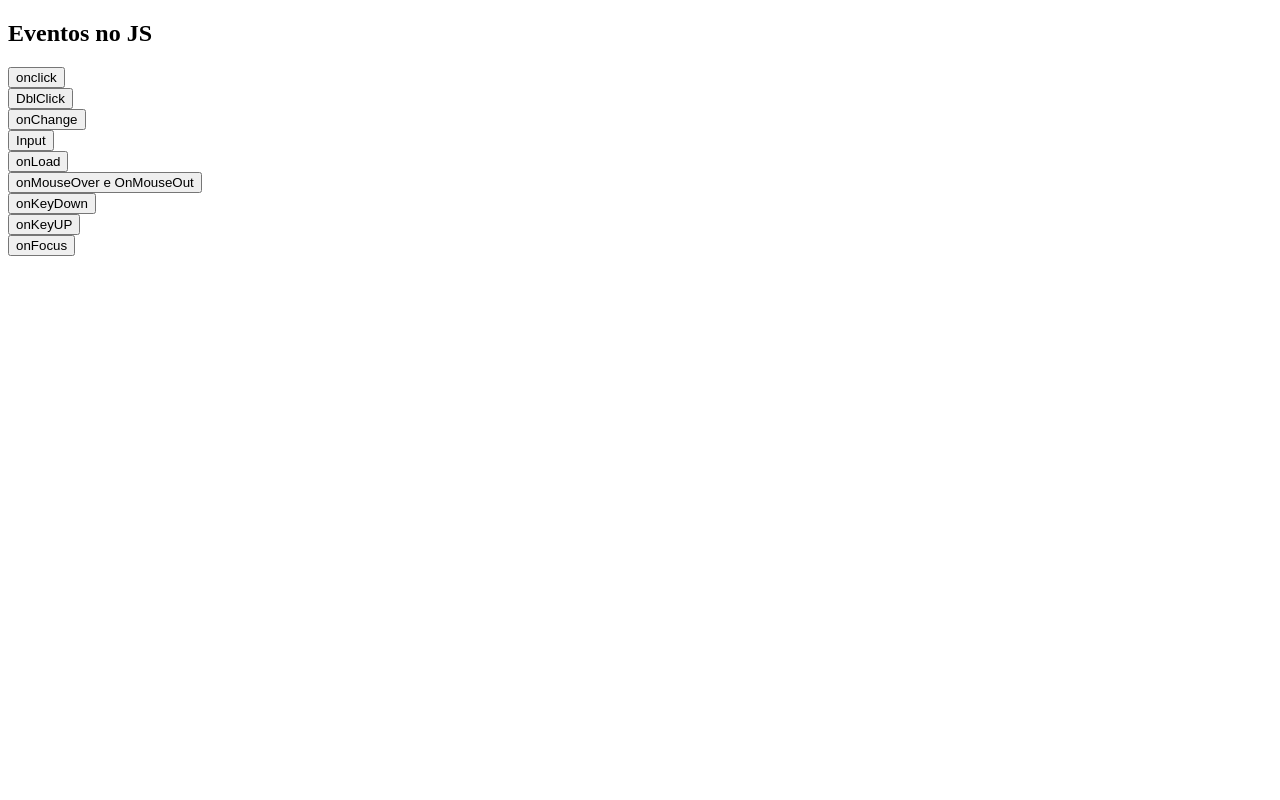
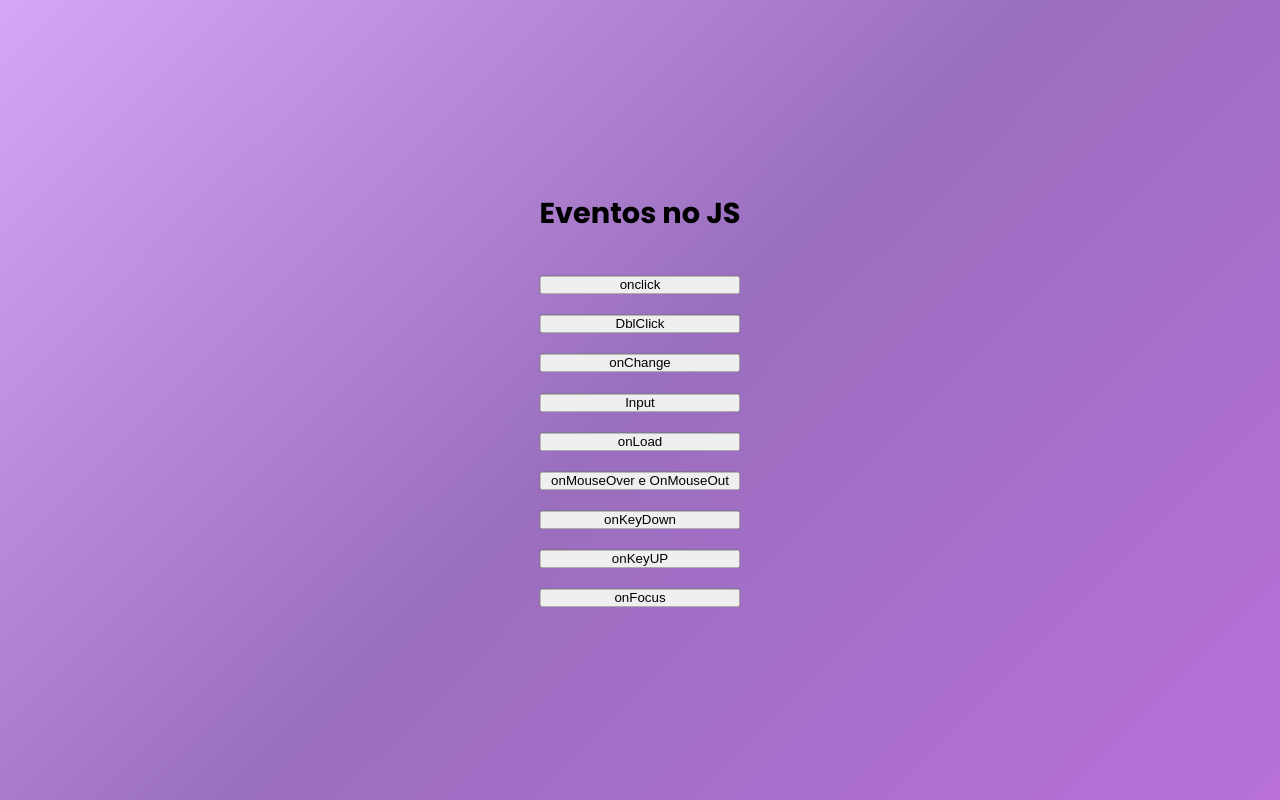
Before and after one commit to LeonardoPSilva1/3DS-JS, a plain HTML site: page js/evento no js/index.html in a window 1280 px wide. Drawn offline with Linux system fonts and the light colour scheme.

Commit message:
Adicionando css

```diff
--- /dev/null
+++ b/js/evento no js/css/style.css
@@ -0,0 +1,42 @@
+@import url('https://fonts.googleapis.com/css2?family=Abril+Fatface&family=Poppins:wght@300;400;500;600;700;800&display=swap');
+
+*{
+    margin: 0;
+    padding: 0;
+}
+body{
+    width: 100%;
+    height: 100vh;
+    background: linear-gradient(-45deg, #b86fda, #9a6ebe, #d5a6f5);
+}
+#form{
+    position: relative;
+    top: 50%;
+    left: 50%;
+    transform: translate(-50%, -50%);
+    border-radius: 10px;
+    padding: 60px;
+    width: max-content;
+    align-items: center;
+}
+.title{
+    font-size: 1.8em;
+    margin-bottom: 10%;
+    font-family: 'Poppins', sans-serif;
+}
+
+#btn{
+    margin-top: 10%;
+    width: 100%;
+    text-align: center;
+}
+#btn button{
+    background: rgb(240, 198, 198);
+    width: 100%;
+    height: 40px;
+    border: none;
+    font-size: 1.2em;
+    font-family: 'poppins', sans-serif;
+    border-radius: 20px;
+    cursor: pointer;
+}
--- a/js/evento no js/index.html
+++ b/js/evento no js/index.html
@@ -4,27 +4,28 @@
     <meta charset="UTF-8">
     <meta http-equiv="X-UA-Compatible" content="IE=edge">
     <meta name="viewport" content="width=device-width, initial-scale=1.0">
-    <title>Document</title>
+    <title>Aula de Eventos em JavaScript</title>
+    <link rel="stylesheet" href="./css/style.css">
 </head>
 <body>
     <div id="form">
         <h2 class="title">Eventos no JS</h2>
-            <button onclick="window.location.href='onclick.html'">onclick</button>
+            <button id="btn" onclick="window.location.href='onclick.html'">onclick</button>
         <br>
-            <button onclick="window.location.href='dblClink.html'">DblClick</button>
+            <button id="btn" onclick="window.location.href='dblClink.html'">DblClick</button>
         <br>
-            <button onclick="window.location.href='onchange.html'">onChange</button>
+            <button id="btn" onclick="window.location.href='onchange.html'">onChange</button>
         <br>
-            <button onclick="window.location.href='input.html'">Input</button>
+            <button id="btn" onclick="window.location.href='input.html'">Input</button>
         <br>
-            <button onclick="window.location.href='onload.html'">onLoad </button>
+            <button id="btn" onclick="window.location.href='onload.html'">onLoad </button>
         <br>
-            <button onclick="window.location.href='onMouseover.html'">onMouseOver e OnMouseOut </button>
+            <button id="btn" onclick="window.location.href='onMouseover.html'">onMouseOver e OnMouseOut </button>
         <br>
-            <button onclick="window.location.href='onKeyDown.html'">onKeyDown </button>
+            <button id="btn" onclick="window.location.href='onKeyDown.html'">onKeyDown </button>
         <br>
-            <button onclick="window.location.href='onKeyup.html'">onKeyUP </button>
+            <button id="btn" onclick="window.location.href='onKeyup.html'">onKeyUP </button>
         <br>
-            <button onclick="window.location.href='onFocus.html'">onFocus </button>
+            <button id="btn" onclick="window.location.href='onFocus.html'">onFocus </button>
 </body>
 </html>
```
